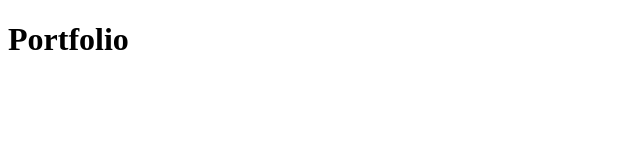
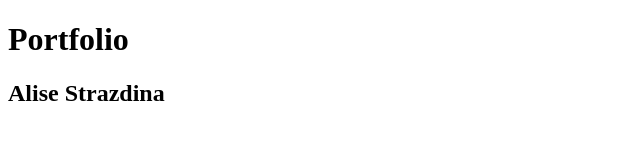
Before and after one commit to aLISEkATE/portfolio, a plain HTML site: page index.html in a window 1280 px wide. Shown: the whole page, without its empty margins (0-640 px from the left). Drawn offline with Linux system fonts and the light colour scheme.

Commit message:
pievienoju info

```diff
--- a/index.html
+++ b/index.html
@@ -6,6 +6,6 @@
 <body>
 
 <h1>Portfolio</h1>
-
+<h2>Alise Strazdina</h2>
 </body>
 </html>
```
